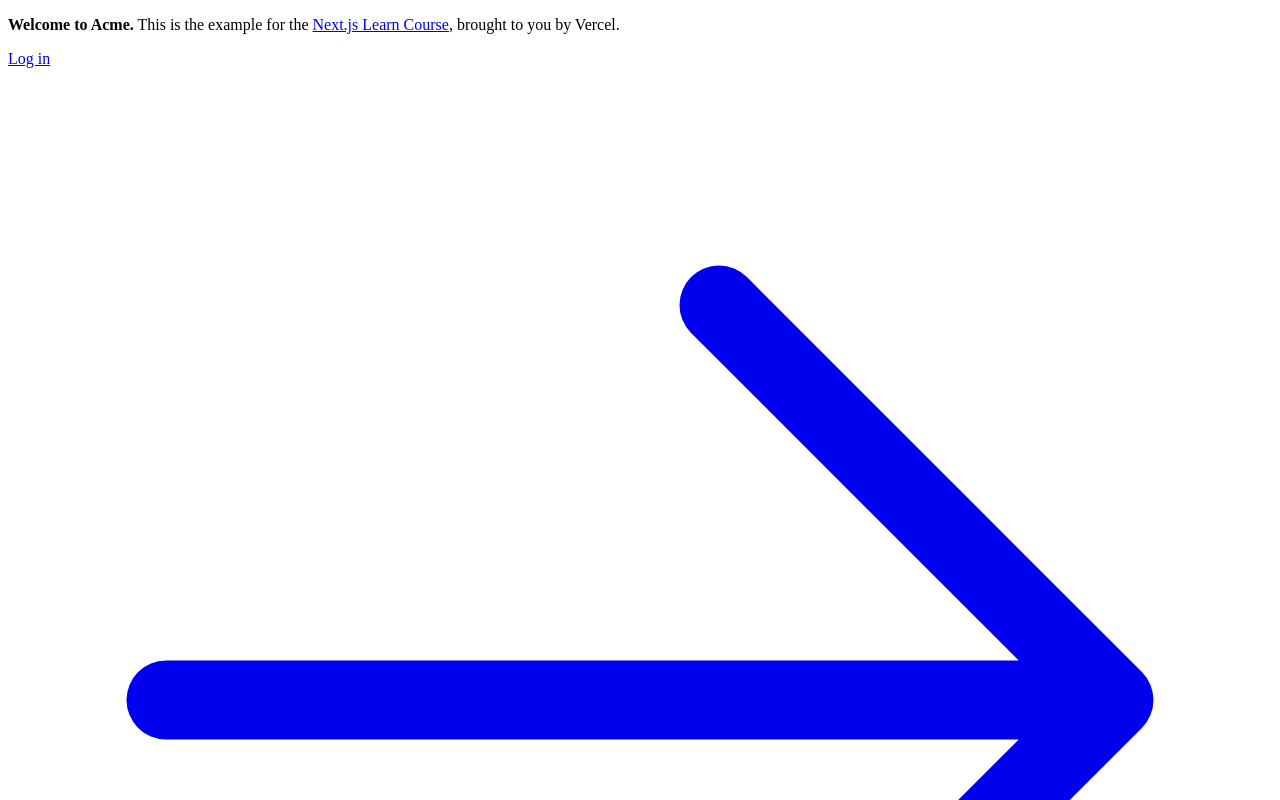
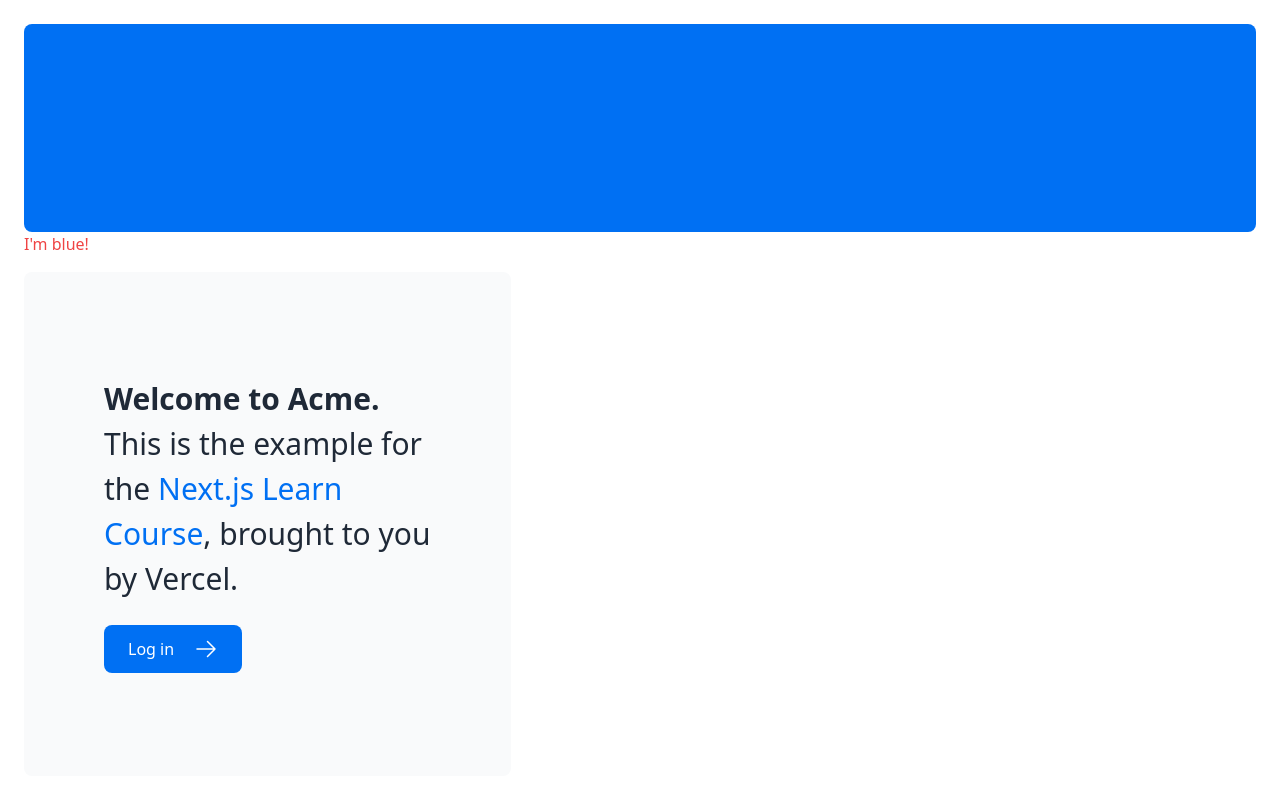
Before and after one commit to SarnaKhmel/official-next-js-course, a Next.js app: page / in a window 1280 px wide. Shown: the top 800 px of the page. Built offline with nearby package versions, Linux system fonts and the light colour scheme.

Commit message:
styles part 1

```diff
--- a/app/layout.tsx
+++ b/app/layout.tsx
@@ -1,3 +1,5 @@
+import '@/app/ui/global.css';
+
 export default function RootLayout({
   children,
 }: {
--- a/app/page.tsx
+++ b/app/page.tsx
@@ -8,6 +8,8 @@ export default function Page() {
       <div className="flex h-20 shrink-0 items-end rounded-lg bg-blue-500 p-4 md:h-52">
         {/* <AcmeLogo /> */}
       </div>
+      <h1 className="text-red-500">I'm blue!</h1>
+
       <div className="mt-4 flex grow flex-col gap-4 md:flex-row">
         <div className="flex flex-col justify-center gap-6 rounded-lg bg-gray-50 px-6 py-10 md:w-2/5 md:px-20">
           <p className={`text-xl text-gray-800 md:text-3xl md:leading-normal`}>
@@ -27,6 +29,7 @@ export default function Page() {
         <div className="flex items-center justify-center p-6 md:w-3/5 md:px-28 md:py-12">
           {/* Add Hero Images Here */}
         </div>
+
       </div>
     </main>
   );
```
